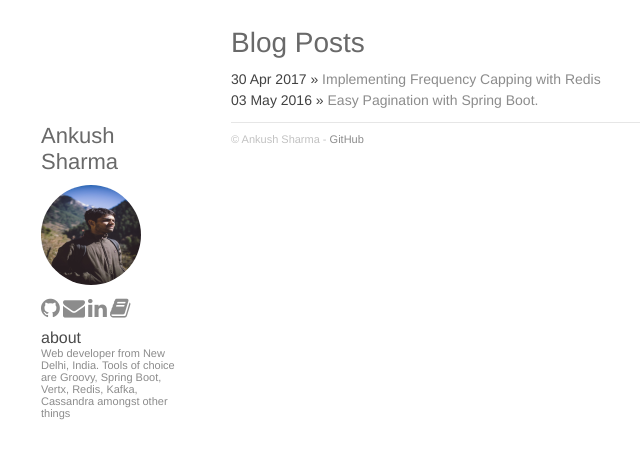
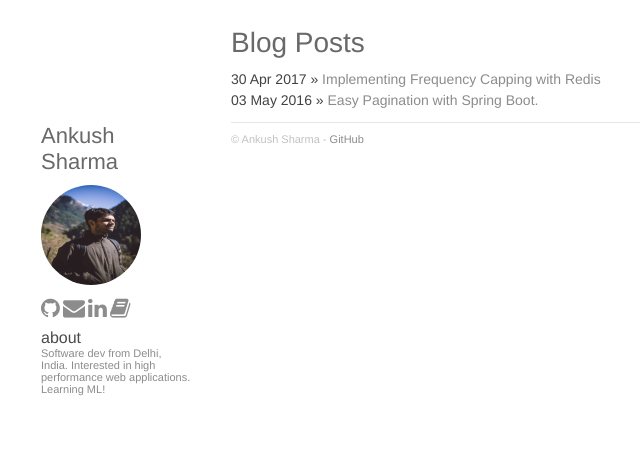
Before and after one commit to Ankush1992/Ankush1992.github.io, a Jekyll site: the page built from index.html, in a window 1280 px wide. Shown: the top 459 px of the page, without its empty margins (249-889 px from the left). Built offline with Jekyll 4.4.1, drawn with Linux system fonts in a browser that asks for light colours.

Commit message:
Update _config.yml

```diff
--- a/_config.yml
+++ b/_config.yml
@@ -2,7 +2,7 @@ name: Ankush Sharma
 # markdown: redcarpet
 # pygments: true
 github: https://github.com/ankushs92
-about: Web developer from New Delhi, India. Tools of choice are Groovy, Spring Boot, Vertx, Redis, Kafka, Cassandra amongst other things
+about: Software dev from Delhi, India. Interested in high performance web applications. Learning ML!
 urls:
     - text: github
       url: https://github.com/ankushs92
```
